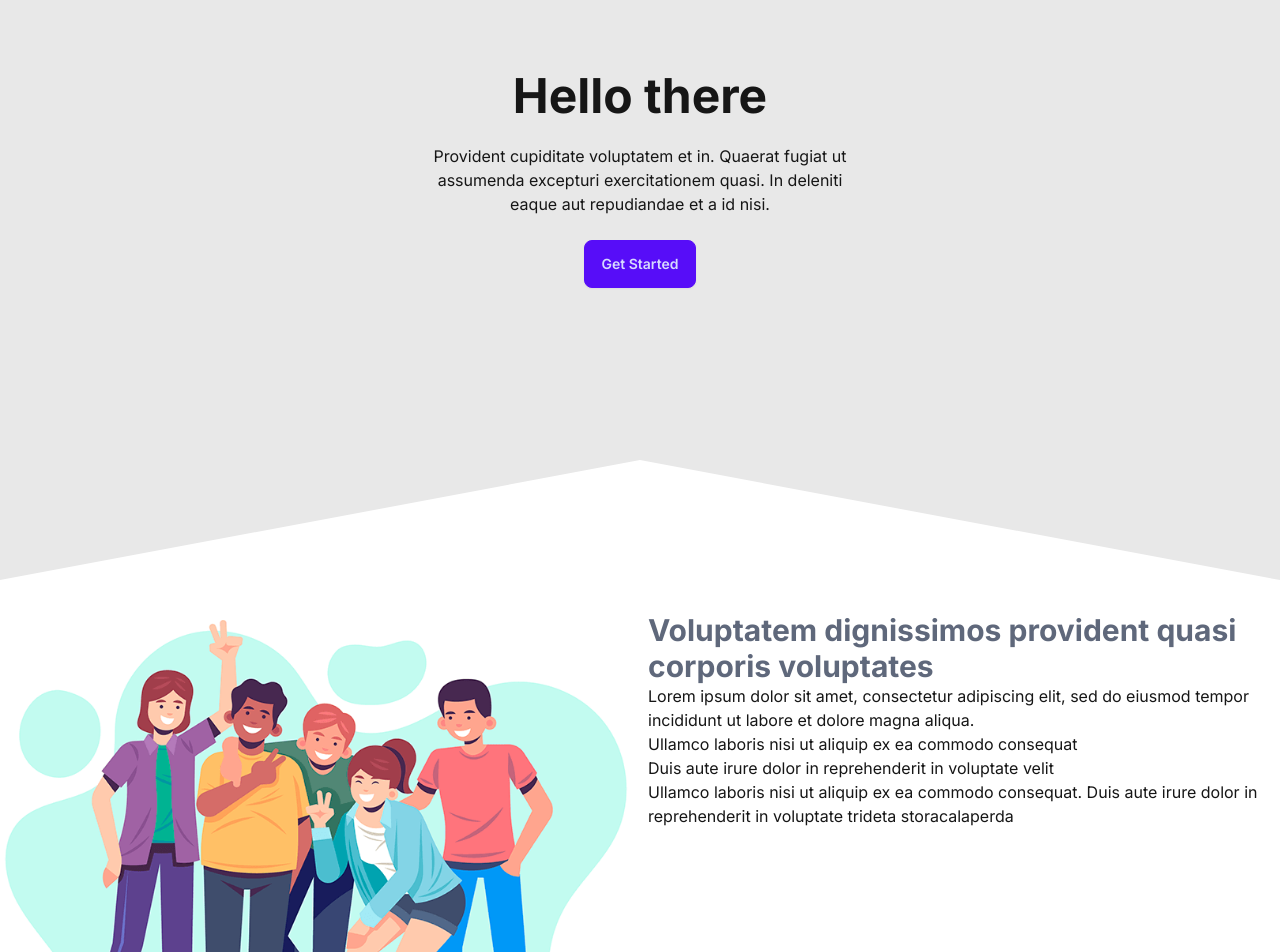
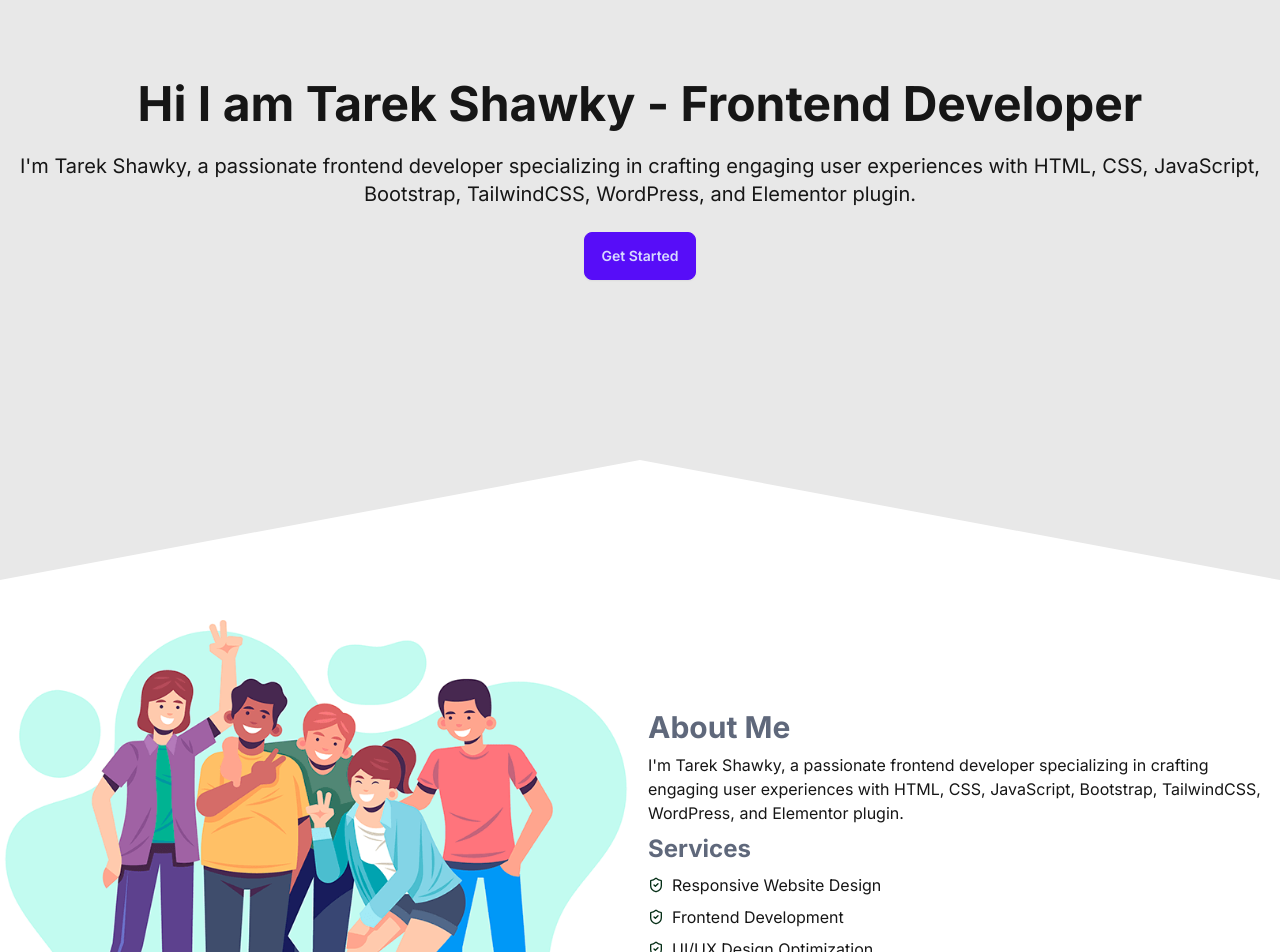
Before and after one commit to tarekshawky/agency, a Next.js app: page / in a window 1280 px wide. Shown: the part 300-1252 px from the top of the page. Built offline with nearby package versions, Linux system fonts and the light colour scheme.

Commit message:
Update Content

```diff
--- a/app/components/About.tsx
+++ b/app/components/About.tsx
@@ -1,27 +1,32 @@
 import Image from 'next/image'
+import { LuShieldCheck } from "react-icons/lu";
 
 export default function About() {
     return (
-        <div className='py-8 container grid grid-col-1 md:grid-cols-2 gap-4 items-start'>
+        <div className='py-8 container grid grid-col-1 md:grid-cols-2 gap-4 items-center'>
             <div>
                 <Image className='w-full' src='/about.png' alt="About Image" width={500} height={500}/>
             </div>
             <div>
                 <h2 className='font-bold text-3xl text-[#5f687b]'>
-                    Voluptatem dignissimos provident quasi corporis voluptates
+                    About Me
                 </h2>
-                <p>
-                    Lorem ipsum dolor sit amet, consectetur adipiscing elit, sed do eiusmod tempor incididunt ut labore et dolore magna aliqua.
+                <p className='text-md my-2'>
+                   I'm Tarek Shawky, a passionate frontend developer specializing in crafting engaging user experiences with HTML, CSS, JavaScript, Bootstrap, TailwindCSS, WordPress, and Elementor plugin.
                 </p>
-                <ul>
-                    <li>
-                        Ullamco laboris nisi ut aliquip ex ea commodo consequat
+                    <ul className='flex flex-col gap-2'>
+                        <h2 className='text-2xl font-bold text-[#5f687b]'>Services</h2>
+                    <li className='flex items-center gap-2'>
+                        <LuShieldCheck  className='text-green-950'/>
+                        Responsive Website Design
                     </li>
-                    <li>
-                        Duis aute irure dolor in reprehenderit in voluptate velit
+                    <li className='flex items-center gap-2'>
+                        <LuShieldCheck  className='text-green-950'/>
+                        Frontend Development
                     </li>
-                    <li>
-                        Ullamco laboris nisi ut aliquip ex ea commodo consequat. Duis aute irure dolor in reprehenderit in voluptate trideta storacalaperda
+                    <li className='flex items-center gap-2'>
+                        <LuShieldCheck  className='text-green-950'/>
+                        UI/UX Design Optimization
                     </li>
                 </ul>
             </div>
--- a/app/components/HeroSection.tsx
+++ b/app/components/HeroSection.tsx
@@ -4,11 +4,10 @@ export default function HeroSection() {
        <div>
            <div className="hero bg-base-200 min-h-screen">
                <div className="hero-content text-center">
-                   <div className="max-w-md">
-                       <h1 className="text-5xl font-bold">Hello there</h1>
-                       <p className="py-6">
-                           Provident cupiditate voluptatem et in. Quaerat fugiat ut assumenda excepturi exercitationem
-                           quasi. In deleniti eaque aut repudiandae et a id nisi.
+                   <div className="">
+                       <h1 className="text-md md:text-2xl lg:text-5xl font-bold">Hi I am Tarek Shawky - Frontend Developer </h1>
+                       <p className="py-6 text-md md:text-xl">
+                           I'm Tarek Shawky, a passionate frontend developer specializing in crafting engaging user experiences with HTML, CSS, JavaScript, Bootstrap, TailwindCSS, WordPress, and Elementor plugin.
                        </p>
                        <button className="btn btn-primary">Get Started</button>
                    </div>
--- a/app/globals.css
+++ b/app/globals.css
@@ -1,12 +1,15 @@
 @tailwind base;
 @tailwind components;
 @tailwind utilities;
+
 .container{
     @apply max-w-[1320px] mx-auto px-4 md:px-0
 }
-.hero{
-    clip-path: polygon(20% 0%, 80% 0%, 100% 0, 100% 80%, 100% 100%, 50% 85%, 0 100%, 0 0);
 
+@media (min-width: 1024px) {
+    .hero {
+        clip-path: polygon(20% 0%, 80% 0%, 100% 0, 100% 80%, 100% 100%, 50% 85%, 0 100%, 0 0);
+    }
 }
 @keyframes up-down {
     0% {
--- a/app/layout.tsx
+++ b/app/layout.tsx
@@ -7,8 +7,8 @@ import { themeChange } from 'theme-change'
 const inter = Inter({ subsets: ["latin"] });
 
 export const metadata: Metadata = {
-  title: "Create Next App",
-  description: "Generated by create next app",
+  title: "Tarek Shawky - Frontend Developer",
+  description: "I'm Tarek Shawky, a frontend developer skilled in HTML, CSS, JavaScript, Bootstrap, TailwindCSS, WordPress, and Elementor plugin. Passionate about creating engaging and responsive web experiences.",
 };
 
 export default function RootLayout({
```
